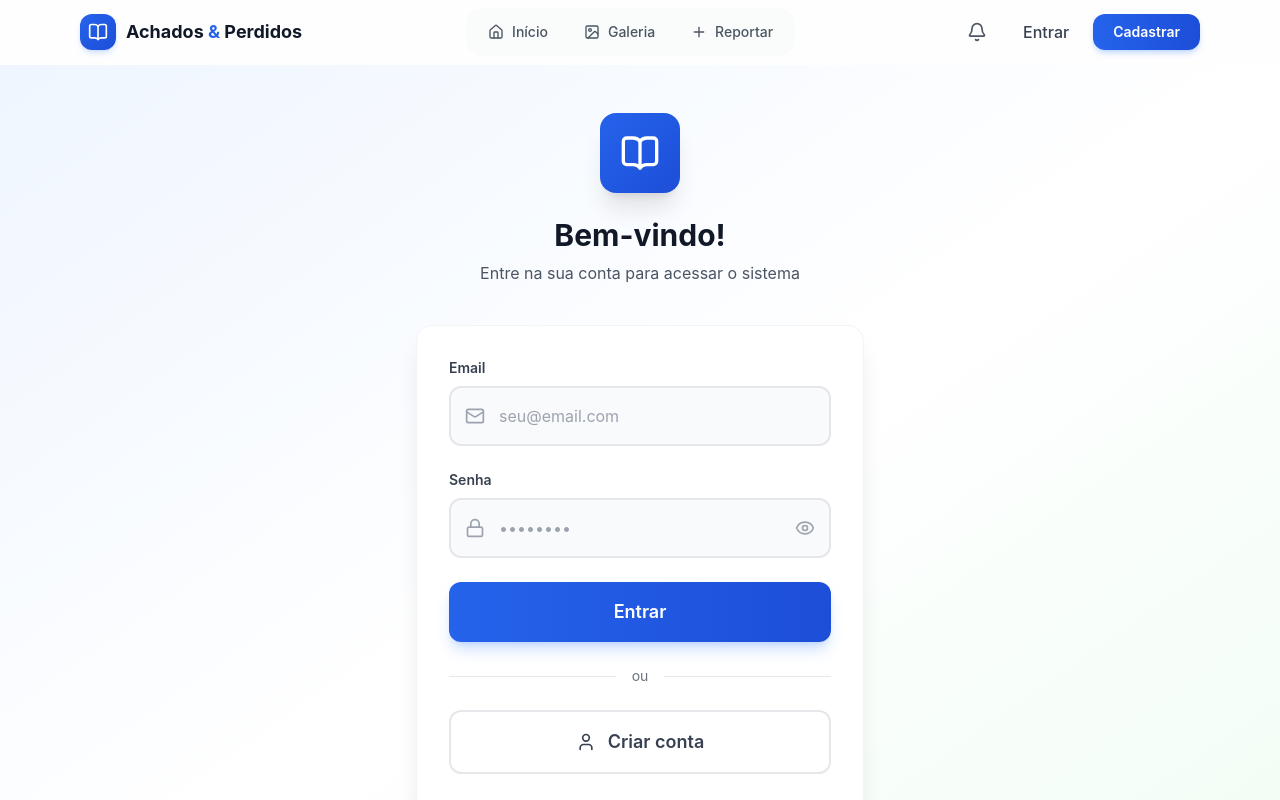
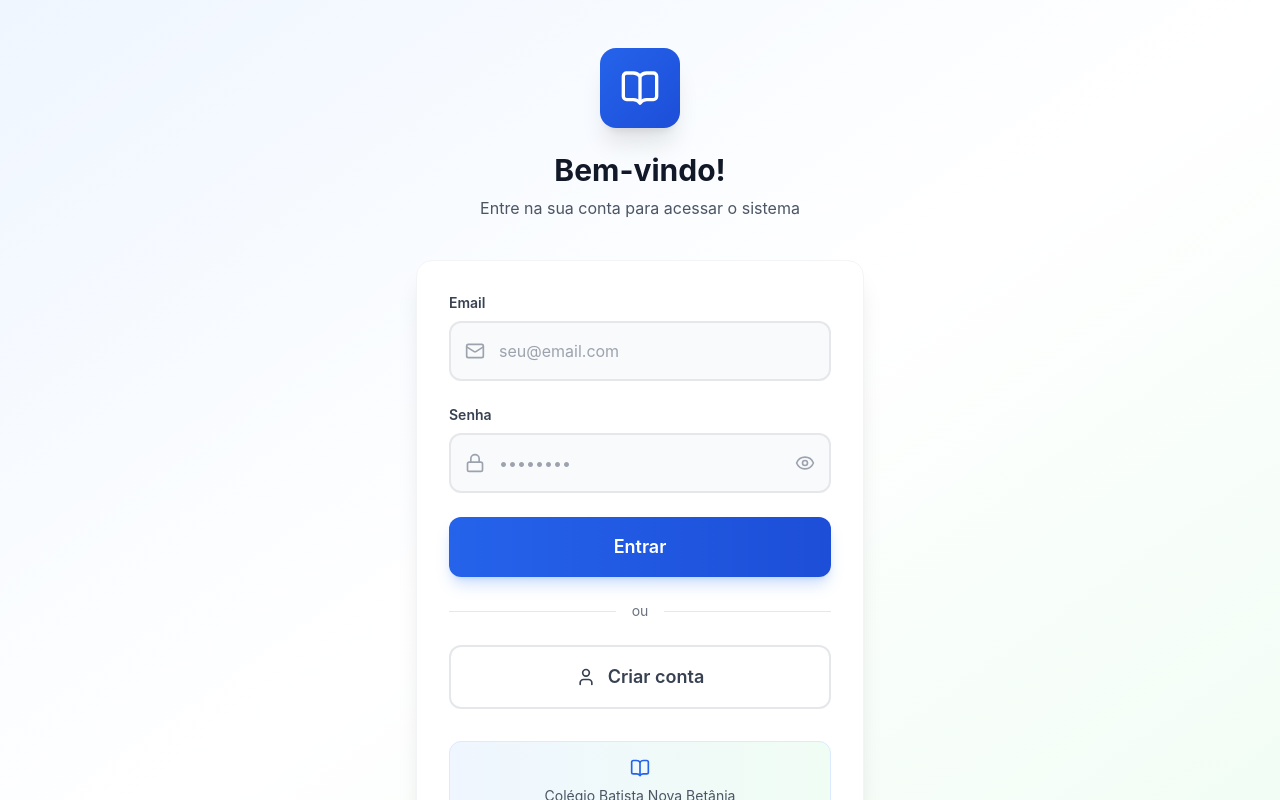
Before and after one commit to ghosttsnow/achados-perdidos, a Next.js app: page / in a window 1280 px wide. Shown: the top 800 px of the page. Built offline with nearby package versions, Linux system fonts and the light colour scheme.

Commit message:
Remover Navbar do layout global

```diff
--- a/app/layout.tsx
+++ b/app/layout.tsx
@@ -1,6 +1,5 @@
 import type { Metadata } from 'next'
 import './globals.css'
-import Navbar from '@/components/Navbar'
 import { AuthProvider } from '@/context/AuthContext'
 
 export const metadata: Metadata = {
@@ -17,7 +16,6 @@ export default function RootLayout({
     <html lang="pt-BR">
       <body>
         <AuthProvider>
-          <Navbar />
           <main className="min-h-screen">
             {children}
           </main>
```
